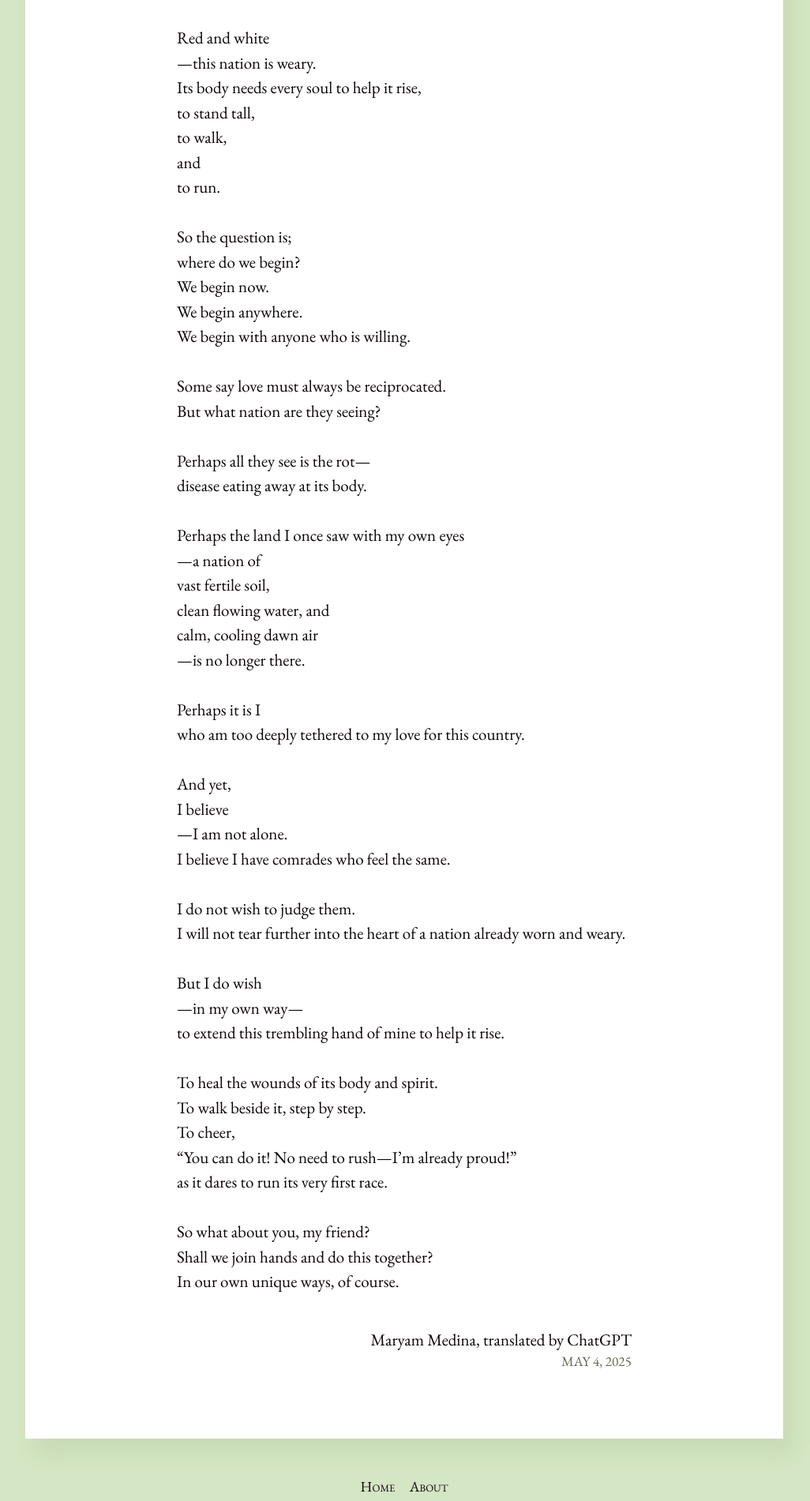
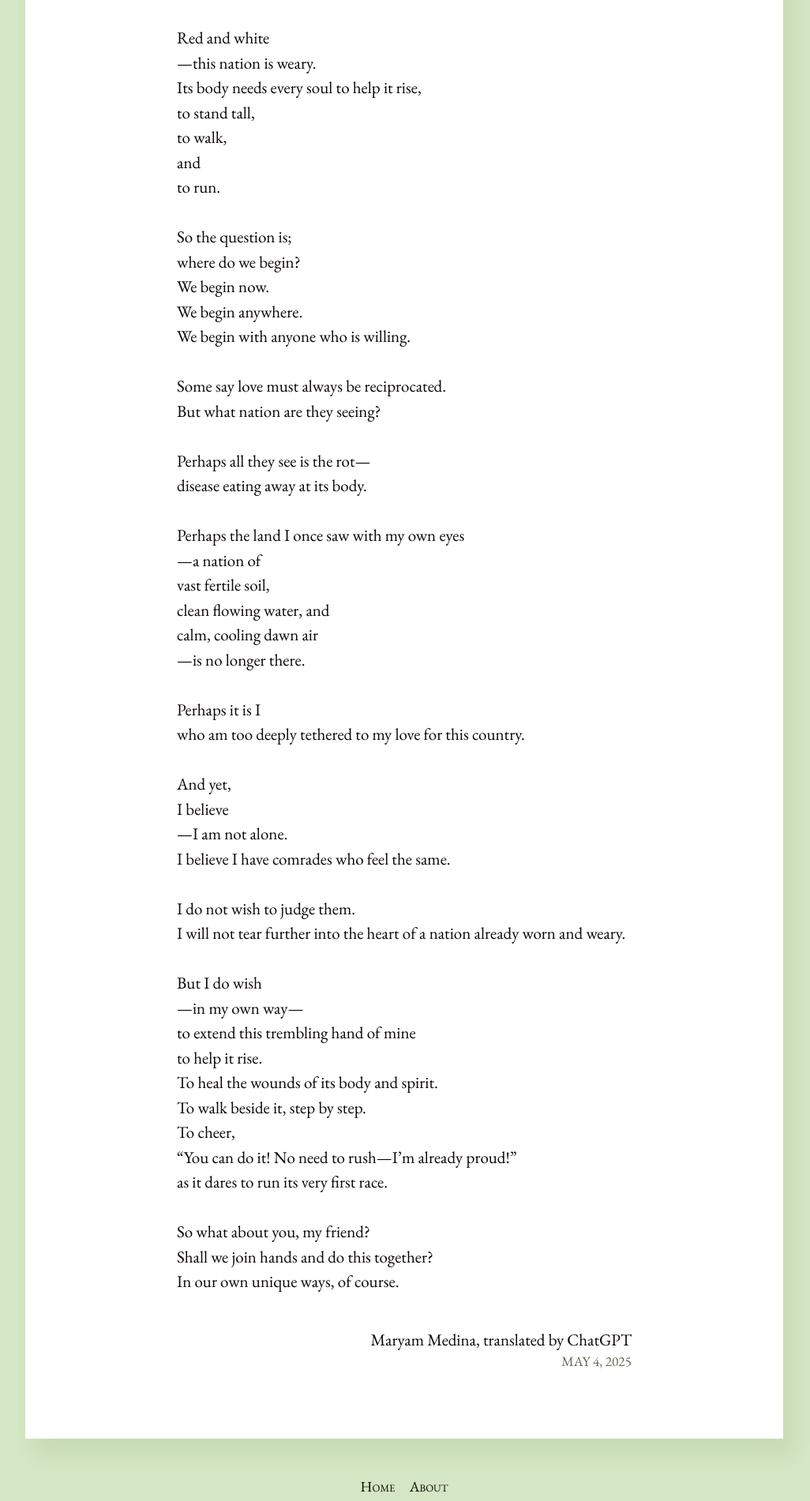
Before and after one commit to ayukaryana/ayukaryana.github.io, a Jekyll site: the page built from _posts/2025-05-04-merah-dan-putih.md, in a window 1280 px wide. Shown: the part 1480-3381 px from the top of the page at 79% size, without its empty margins (128-1154 px from the left). Built offline with Jekyll 4.4.1, drawn with Linux system fonts in a browser that asks for light colours.

Commit message:
Update 2025-05-04-merah-dan-putih.md
fix indenting again

```diff
--- a/_posts/2025-05-04-merah-dan-putih.md
+++ b/_posts/2025-05-04-merah-dan-putih.md
@@ -75,8 +75,8 @@ I will not tear further into the heart of a nation already worn and weary.<br>
 <br>
 But I do wish<br>
 —in my own way—<br>
-to extend this trembling hand of mine to help it rise.<br>
-<br>
+to extend this trembling hand of mine<br>
+to help it rise.<br>
 To heal the wounds of its body and spirit. <br>
 To walk beside it, step by step. <br>
 To cheer, <br>
```
